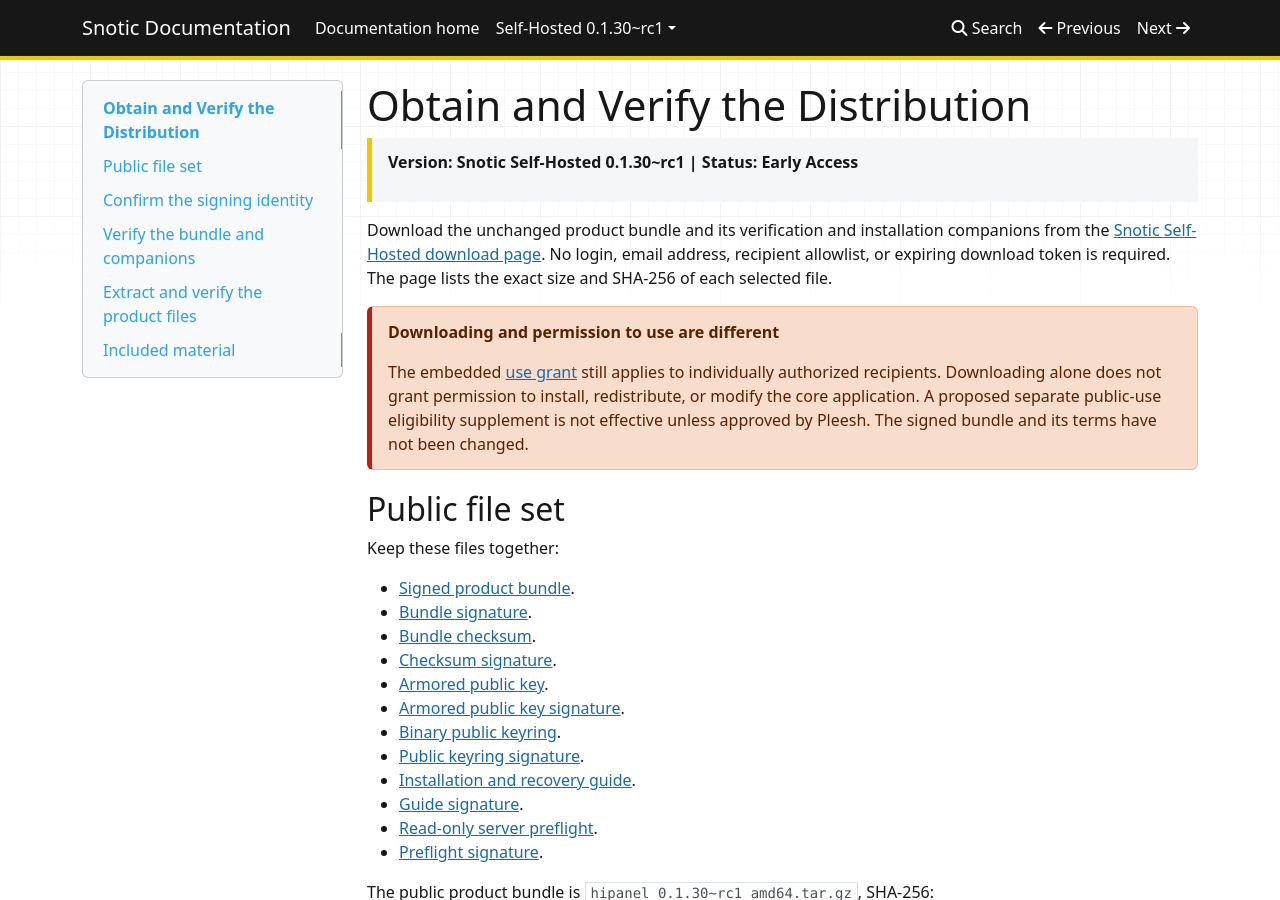
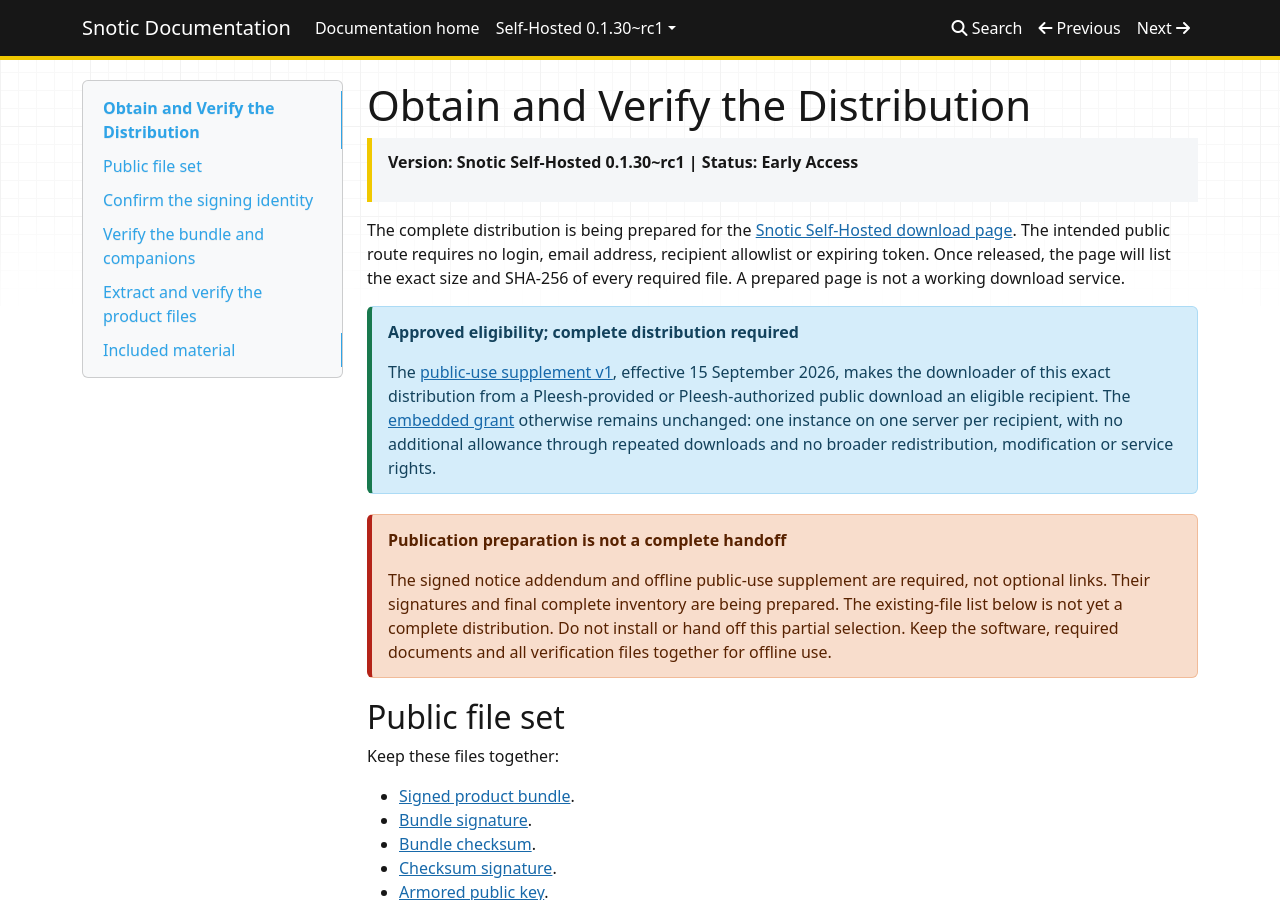
Before and after one commit to PLEESH/Snotic-Docs, an MkDocs documentation site: the page built from docs/self-hosted/0.1.30-rc1/obtain-and-verify.md, in a window 1280 px wide and 900 px high. Built offline with MkDocs 1.6.1, drawn with Linux system fonts in a browser that asks for light colours; nearby versions of some CDN libraries.

Commit message:
Record approved RC1 eligibility and require complete companion delivery

```diff
--- a/docs/self-hosted/0.1.30-rc1/obtain-and-verify.md
+++ b/docs/self-hosted/0.1.30-rc1/obtain-and-verify.md
@@ -2,17 +2,26 @@
 
 > **Version: Snotic Self-Hosted 0.1.30~rc1 | Status: Early Access**
 
-Download the unchanged product bundle and its verification and installation
-companions from the [Snotic Self-Hosted download page](https://packages.snotic.com/).
-No login, email address, recipient allowlist, or expiring download token is
-required. The page lists the exact size and SHA-256 of each selected file.
+The complete distribution is being prepared for the
+[Snotic Self-Hosted download page](https://packages.snotic.com/).
+The intended public route requires no login, email address, recipient allowlist
+or expiring token. Once released, the page will list the exact size and SHA-256
+of every required file. A prepared page is not a working download service.
 
-!!! warning "Downloading and permission to use are different"
-    The embedded [use grant](use-terms.md) still applies to individually
-    authorized recipients. Downloading alone does not grant permission to
-    install, redistribute, or modify the core application. A proposed separate
-    public-use eligibility supplement is not effective unless approved by
-    Pleesh. The signed bundle and its terms have not been changed.
+!!! note "Approved eligibility; complete distribution required"
+    The [public-use supplement v1](public-use-supplement-v1.md), effective
+    15 September 2026, makes the downloader of this exact distribution from a
+    Pleesh-provided or Pleesh-authorized public download an eligible recipient.
+    The [embedded grant](use-terms.md) otherwise remains unchanged: one instance
+    on one server per recipient, with no additional allowance through repeated
+    downloads and no broader redistribution, modification or service rights.
+
+!!! warning "Publication preparation is not a complete handoff"
+    The signed notice addendum and offline public-use supplement are required,
+    not optional links. Their signatures and final complete inventory are being
+    prepared. The existing-file list below is not yet a complete distribution.
+    Do not install or hand off this partial selection. Keep the software,
+    required documents and all verification files together for offline use.
 
 ## Public file set
 
--- a/mkdocs.yml
+++ b/mkdocs.yml
@@ -53,5 +53,6 @@ nav:
           - Release notes: self-hosted/0.1.30-rc1/release-notes.md
           - Compatibility and limitations: self-hosted/0.1.30-rc1/compatibility.md
           - Early Access use terms: self-hosted/0.1.30-rc1/use-terms.md
+          - Public-use supplement v1: self-hosted/0.1.30-rc1/public-use-supplement-v1.md
           - Third-party notices: self-hosted/0.1.30-rc1/third-party-notices.md
           - Security and contact: self-hosted/0.1.30-rc1/security.md
```
Also changed, not shown: docs/self-hosted/0.1.30-rc1/compatibility.md (+5 -3 lines), docs/self-hosted/0.1.30-rc1/public-use-supplement-v1.md (added, +59 -0 lines), docs/self-hosted/0.1.30-rc1/release-notes.md (+4 -3 lines), docs/self-hosted/0.1.30-rc1/use-terms.md (+10 -6 lines), 3 other files.
